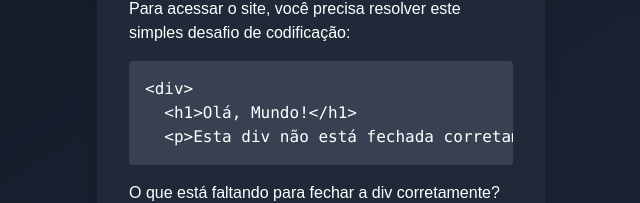
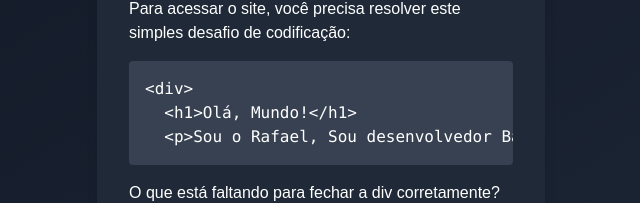
Before and after one commit to rafak7/portfolio, a Next.js app: page / in a window 1280 px wide. Shown: the part 239-442 px from the top of the page, without its empty margins (319-959 px from the left). Built offline with nearby package versions, Linux system fonts and the light colour scheme.

Commit message:
ajustando botao para pular desafio

```diff
--- a/components/portfolio.tsx
+++ b/components/portfolio.tsx
@@ -174,7 +174,7 @@ export function EnhancedPortfolioComponent() {
             <code>
               {`<div>
   <h1>Olá, Mundo!</h1>
-  <p>Esta div não está fechada corretamente.</p>`}
+  <p>Sou o Rafael, Sou desenvolvedor Backend.</p>`}
             </code>
           </pre>
           <p className="mb-4">O que está faltando para fechar a div corretamente?</p>
```
